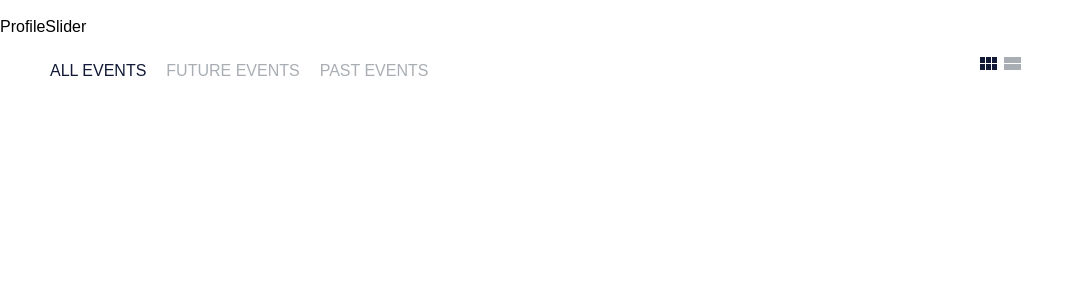
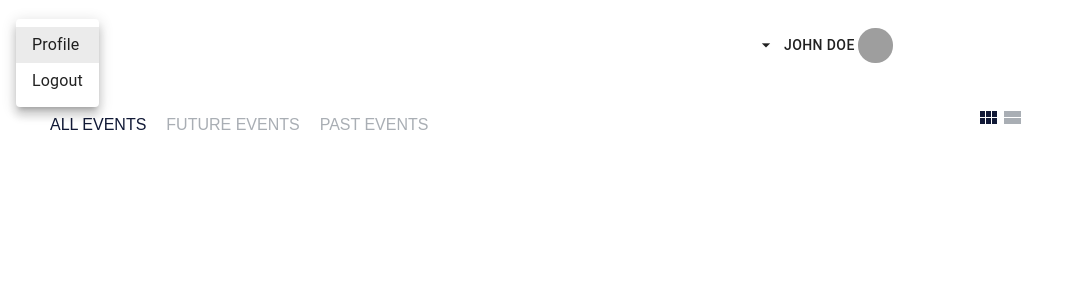
Before and after one commit to isaiahL88/hutsy-project-isaiah, a React (Create React App) app: page /Events in a window 1280 px wide. Shown: the top 300 px of the page, without its empty margins (0-1083 px from the left). Built offline with nearby package versions, Linux system fonts and the light colour scheme; grey boxes are pictures that could not be loaded.

Commit message:
Finishe the porfile slider component and added it into Events Page
Work on css for Events Page and for Profile SLider

Added click handles for the profile and Logout but, which need implementation

```diff
--- a/package.json
+++ b/package.json
@@ -3,9 +3,14 @@
   "version": "0.1.0",
   "private": true,
   "dependencies": {
+    "@emotion/react": "^11.11.1",
+    "@emotion/styled": "^11.11.0",
+    "@material-ui/core": "^4.12.4",
+    "@mui/material": "^5.14.10",
     "@testing-library/jest-dom": "^5.17.0",
     "@testing-library/react": "^13.4.0",
     "@testing-library/user-event": "^13.5.0",
+    "material-ui-icons": "^1.0.0-beta.36",
     "react": "^18.2.0",
     "react-dom": "^18.2.0",
     "react-router-dom": "^6.16.0",
--- a/public/index.html
+++ b/public/index.html
@@ -5,6 +5,8 @@
   <meta charset="utf-8" />
   <meta name="viewport" content="width=device-width, initial-scale=1" />
   <meta name="theme-color" content="#000000" />
+  <link rel="stylesheet"
+    href="https://fonts.googleapis.com/css2?family=Material+Symbols+Outlined:opsz,wght,FILL,GRAD@20..48,100..700,0..1,-50..200" />
   <meta name="description" content="Web site created using create-react-app" />
   <!--
       manifest.json provides metadata used when your web app is installed on a
--- a/src/components/EventsPage.js
+++ b/src/components/EventsPage.js
@@ -5,6 +5,7 @@ import Events from './Events';
 import grid from "../assets/grid.svg";
 import listView from "../assets/list_view.svg";
 import "../css/EventsPage.css"
+import eLogo from "../assets/e_logo.png"
 
 
 /*
@@ -40,8 +41,8 @@ class EventsPage extends React.Component {
         const { activeTab, activeView } = this.state;
         return (
             <div id="eventsPage" >
-                <div>
-                    <img src="" />
+                <div id="events-header">
+                    <img id="eLogo" src={eLogo} />
                     <ProfileSlider />
                 </div>
                 <div id="eventsTab">
--- a/src/components/ProfileSlider.js
+++ b/src/components/ProfileSlider.js
@@ -1,9 +1,89 @@
 import React from 'react'
+import Button from "@material-ui/core/Button";
+import Menu from "@material-ui/core/Menu";
+import MenuItem from "@material-ui/core/MenuItem";
+import Fade from "@material-ui/core/Fade";
+import { Avatar, makeStyles } from "@material-ui/core";
+import { useState } from 'react';
+import "../css/ProfileSlider.css"
+
+
 
 const ProfileSlider = () => {
+    const [anchor, setAnchor] = useState([]);
+    const open = Boolean(anchor);
+
+
+    //Handles click for the profile slider
+    const handleClick = (event) => {
+        setAnchor(event.currentTarget);
+    };
+
+
+    //Handles closing the menu
+    const handleClose = () => {
+        setAnchor(null);
+    };
+
+    //Handles profile click
+    const handleProfile = () => {
+        //ADD NAVIGATION TO PROFILE ONCE IMPLIMENTED
+    }
+
+    //Handles logout click
+    const handleLogout = () => {
+        //Todo
+    }
+
+    const nameCode = "";
+    const name = "John Doe";
+
+
+
+
+    //This code just makes the user's name suitable to use with the
+    //ai used to generate profile picutre
+    const processName = (name) => {
+        name = "John Doe";
+        var names = name.split(2);
+        if (names.length > 2) {
+            var fullname = [names.slice(0, 1), names.slice(-1)];
+            nameCode = fullname.join("+");
+        } else {
+            nameCode = names.join("+");
+        }
+    }
+
     return (
-        <div>ProfileSlider</div>
+        <div id="profile">
+            <div>
+                <Button id="profile-button"
+                    aria-controls="fade-menu"
+                    aria-haspopup="true"
+                    onClick={handleClick}
+                    startIcon={<span class="material-symbols-outlined">
+                        arrow_drop_down
+                    </span>}
+                >
+                    {name}
+                    <img class="avatar" id="profile-icon" src={"https://ui-avatars.com/api/?name=John+Doe"} />
+                </Button>
+
+            </div>
+            <Menu
+                id="fade-menu"
+                anchor={anchor}
+                keepMounted
+                open={open}
+                onClose={handleClose}
+                TransitionComponent={Fade}
+            >
+                <MenuItem onClick={handleProfile}>Profile</MenuItem>
+                <MenuItem onClick={handleLogout}>Logout</MenuItem>
+            </Menu>
+        </div>
     )
+
 }
 
 export default ProfileSlider
--- a/src/css/EventsPage.css
+++ b/src/css/EventsPage.css
@@ -42,3 +42,15 @@
 
 
 }
+
+#events-header {
+    flex-direction: row;
+    display: flex;
+    justify-content: space-between;
+}
+
+#eLogo {
+    height: 30px;
+    width: 30px;
+    margin: 25px;
+}
--- /dev/null
+++ b/src/css/ProfileSlider.css
@@ -0,0 +1,26 @@
+.material-symbols-outlined {
+    font-variation-settings:
+        'FILL' 0,
+        'wght' 400,
+        'GRAD' 0,
+        'opsz' 24
+}
+
+.avatar {
+    height: 35px;
+    width: 35px;
+    border-radius: 17px;
+    margin: 3px;
+}
+
+#profile {
+    width: 500px;
+    margin: 25px;
+}
+
+#profile-button {
+    width: 400;
+    height: 40px;
+    border-radius: 20px;
+    padding: 5px;
+}
```
Also changed, not shown: 1 other file (tests, documents, lock files or other folders).
